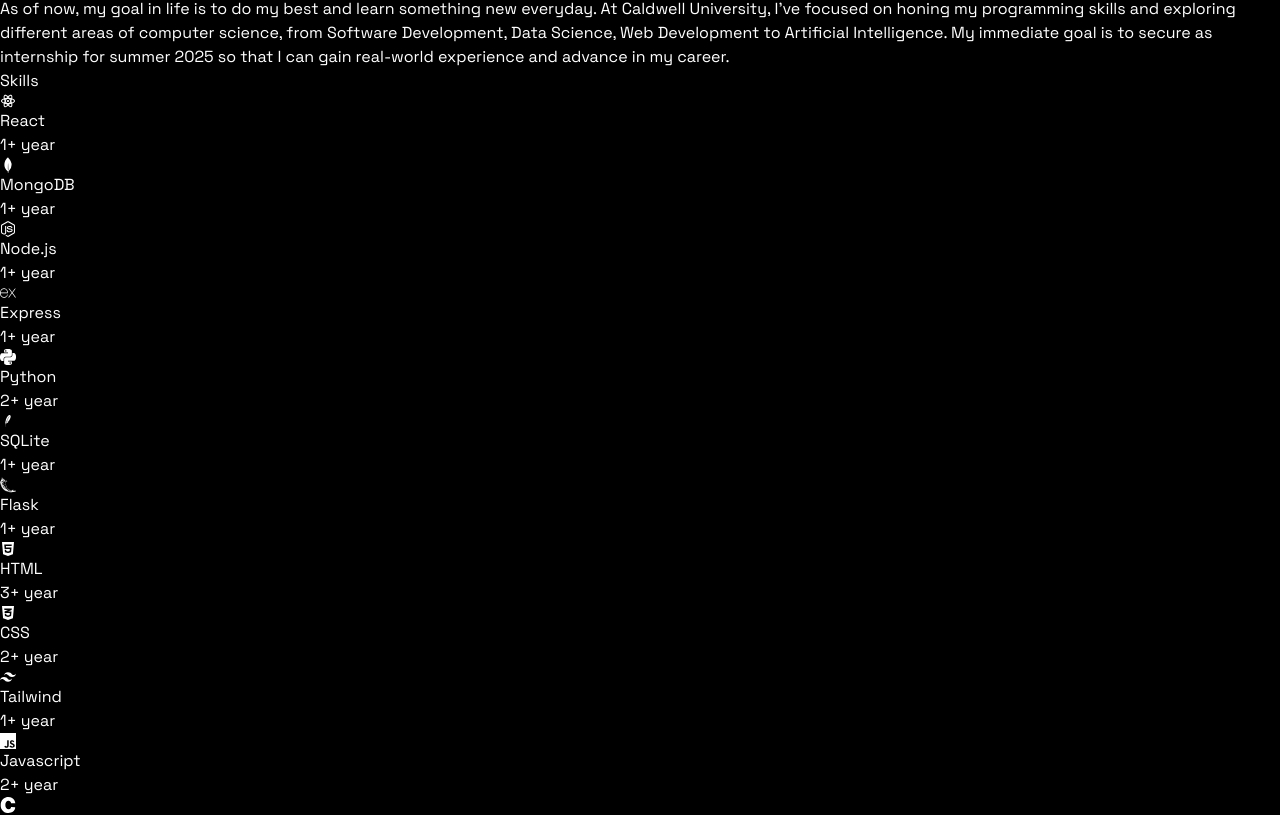
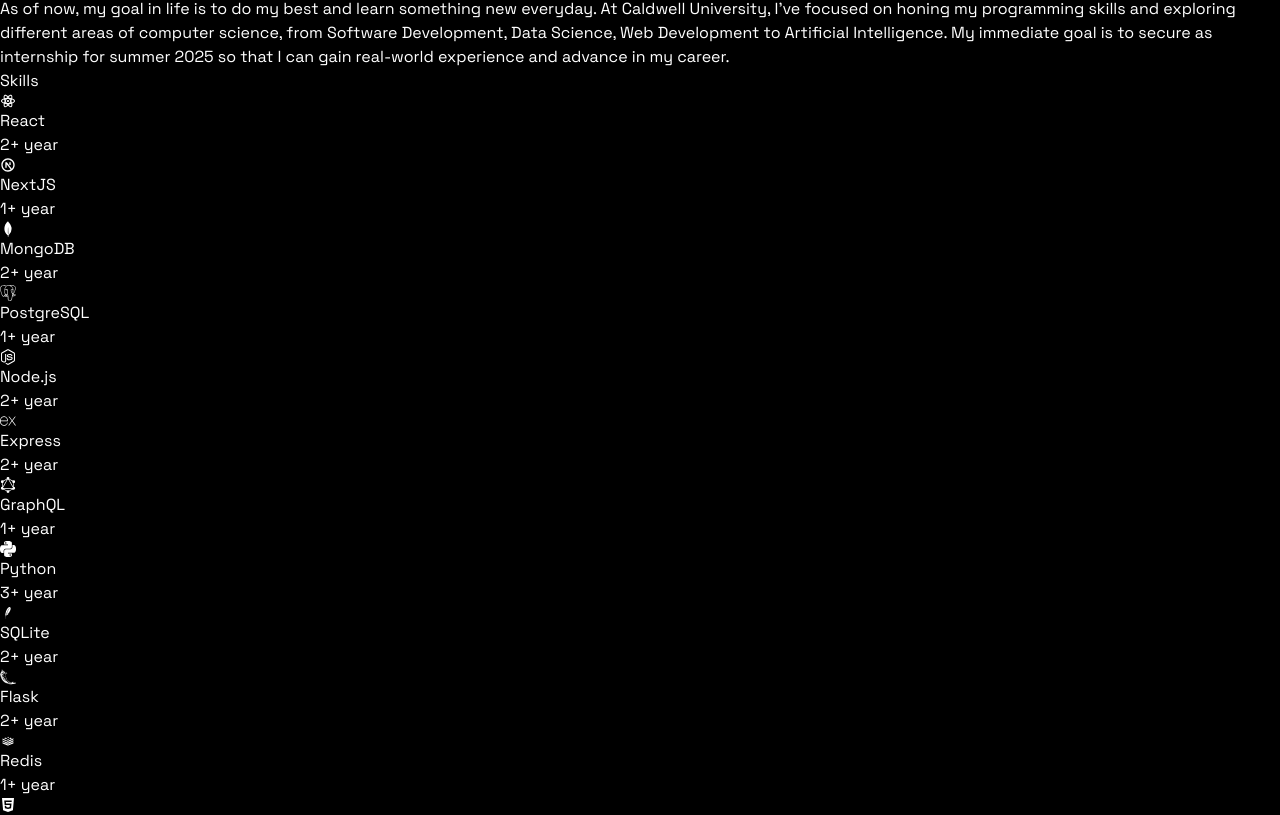
Before and after one commit to bijayabc/Personal-portfolio, a React (Vite) app: page / in a window 1280 px wide. Shown: the part 7695-8510 px from the top of the page. Built offline with nearby package versions, Linux system fonts and the light colour scheme.

Commit message:
added skills

```diff
--- a/src/constants/index.jsx
+++ b/src/constants/index.jsx
@@ -13,18 +13,10 @@
 import projectImage5 from "../assets/project5.jpeg";
 import projectImage6 from "../assets/project6.jpeg";
 
-import { RiReactjsLine } from "react-icons/ri";
-import { SiMongodb } from "react-icons/si";
-import { FaNodeJs } from "react-icons/fa";
-import { DiSqllite } from "react-icons/di";
-import { SiFlask } from "react-icons/si";
-import { SiExpress } from "react-icons/si";
-import { FaHtml5 } from "react-icons/fa";
-import { FaCss3Alt } from "react-icons/fa";
-import { SiJavascript } from "react-icons/si";
-import { SiC } from "react-icons/si";
-import { SiTailwindcss } from "react-icons/si";
-import { SiPython } from "react-icons/si";
+import { RiReactjsLine, RiNextjsLine } from "react-icons/ri";
+import { SiMongodb, SiPostgresql, SiGraphql, SiJavascript, SiFlask, SiExpress, SiC, SiTailwindcss, SiPython } from "react-icons/si";
+import { FaNodeJs, FaHtml5, FaCss3Alt } from "react-icons/fa";
+import { DiSqllite, DiRedis } from "react-icons/di";
 
 export const NAVIGATION_LINKS = [
   { label: "Projects", href: "#projects" },
@@ -100,57 +92,77 @@
   {
     icon: <RiReactjsLine className="text-4xl text-cyan-400 lg:text-5xl" />,
     name: "React",
+    experience: "2+ year",
+  },
+  {
+    icon: <RiNextjsLine className="text-4xl text-white bg-black rounded-full lg:text-5xl" />,
+    name: "NextJS",
     experience: "1+ year",
   },
   {
     icon: <SiMongodb className="text-4xl text-green-600 lg:text-5xl" />,
     name: "MongoDB",
+    experience: "2+ year",
+  },
+  {
+    icon: <SiPostgresql className="text-4xl text-[#3e6389] lg:text-5xl" />,
+    name: "PostgreSQL",
     experience: "1+ year",
   },
   {
     icon: <FaNodeJs className="text-4xl text-green-600 lg:text-5xl" />,
     name: "Node.js",
-    experience: "1+ year",
+    experience: "2+ year",
   },
   {
     icon: <SiExpress className="text-4xl text-gray-700 lg:text-5xl" />,
     name: "Express",
+    experience: "2+ year",
+  },
+  {
+    icon: <SiGraphql className="text-4xl text-[#cc44a2] lg:text-5xl" />,
+    name: "GraphQL",
     experience: "1+ year",
   },
   {
     icon: <SiPython className="text-4xl text-yellow-400 lg:text-5xl" />,
     name: "Python",
-    experience: "2+ year",
+    experience: "3+ year",
   },
   {
     icon: <DiSqllite className="text-4xl text-blue-400 lg:text-5xl" />,
     name: "SQLite",
-    experience: "1+ year",
+    experience: "2+ year",
   },
   {
     icon: <SiFlask className="text-4xl text-white lg:text-5xl" />,
     name: "Flask",
+    experience: "2+ year",
+  },
+  {
+    icon: <DiRedis className="text-4xl text-red-600 lg:text-5xl" />,
+    name: "Redis",
     experience: "1+ year",
   },
   {
     icon: <FaHtml5 className="text-4xl text-orange-500 lg:text-5xl" />,
     name: "HTML",
-    experience: "3+ year",
+    experience: "4+ year",
   },
   {
     icon: <FaCss3Alt className="text-4xl text-blue-500 lg:text-5xl" />,
     name: "CSS",
-    experience: "2+ year",
+    experience: "4+ year",
   },
   {
     icon: <SiTailwindcss className="text-4xl text-teal-500 lg:text-5xl" />,
     name: "Tailwind",
-    experience: "1+ year",
+    experience: "2+ year",
   },
   {
     icon: <SiJavascript className="text-4xl text-yellow-500 lg:text-5xl" />,
     name: "Javascript",
-    experience: "2+ year",
+    experience: "3+ year",
   },
   {
     icon: <SiC className="text-4xl text-blue-600 lg:text-5xl" />,
```
